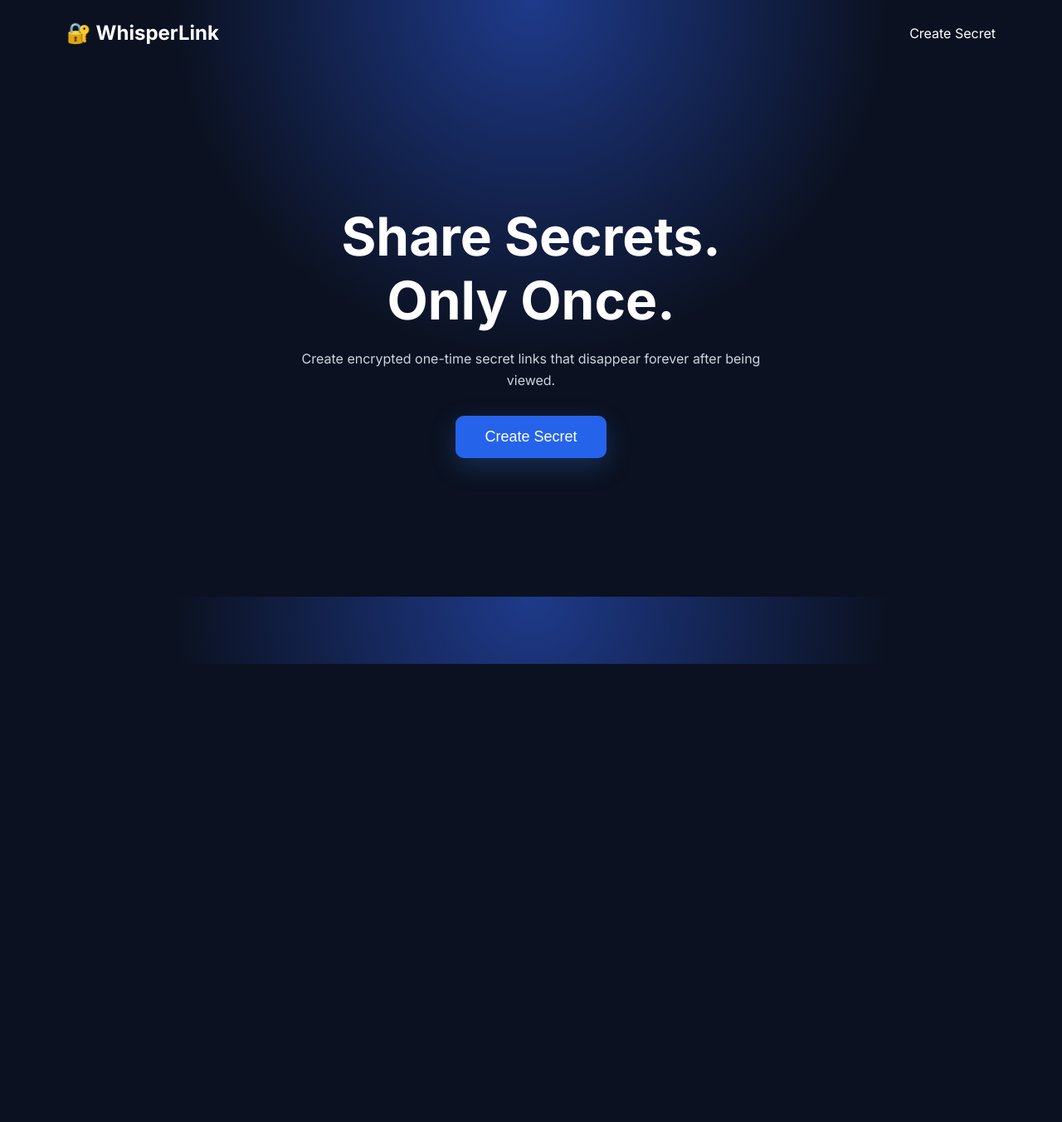
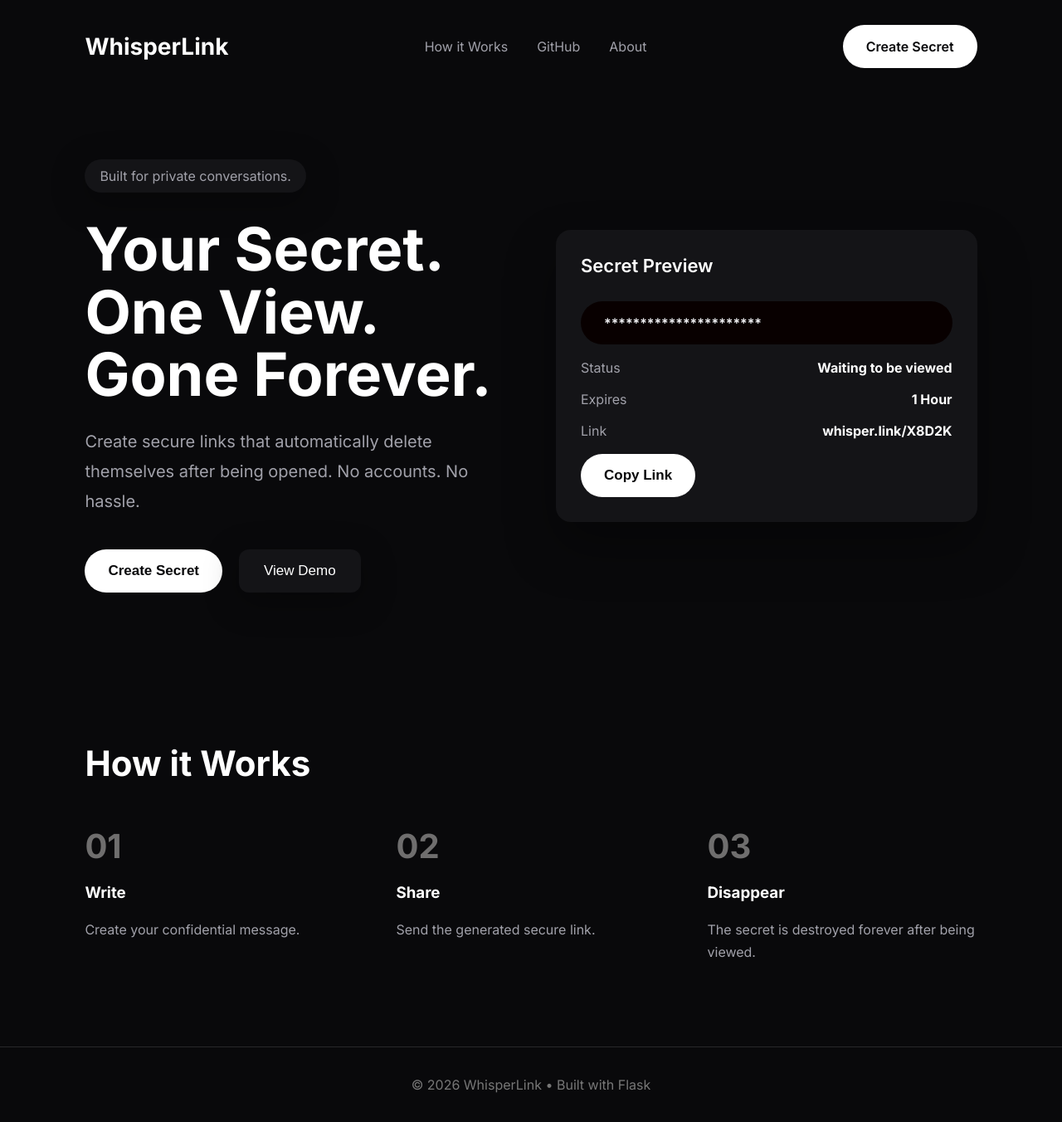
Before and after one commit to AyTee-codes/WhisperLink, a Flask app: page / in a window 1280 px wide. Shown: the whole page at 83% size. Before the commit the page ends 800 px from the top, so only its background shows below. Run offline with Flask 3, Linux system fonts and the light colour scheme.

Commit message:
New changes

```diff
--- a/app.py
+++ b/app.py
@@ -6,5 +6,11 @@ app = Flask(__name__)
 def home():
     return render_template("index.html")
 
+
+@app.route("/create")
+def create():
+    return render_template("create.html")
+
+
 if __name__ == "__main__":
     app.run(debug=True)
--- a/static/style.css
+++ b/static/style.css
@@ -5,73 +5,295 @@
 }
 
 body{
-    font-family: 'Inter', Arial, Helvetica, sans-serif;
-    background:#0f172a;
+
+    font-family:'Inter',sans-serif;
+    background:#09090B;
     color:white;
-    background:
-radial-gradient(circle at top,#1e3a8a 0%,#0b1120 45%);
+
 }
 
-nav{
+a{
+    text-decoration:none;
+}
+
+header{
+
+    padding:30px 8%;
+
+}
+
+.navbar{
+
     display:flex;
     justify-content:space-between;
     align-items:center;
-    padding:25px 80px;
+
 }
 
-nav a{
+.logo{
+
+    font-size:28px;
+    font-weight:700;
+
+}
+
+.nav-links{
+
+    display:flex;
+    gap:35px;
+
+}
+
+.nav-links a{
+
+    color:#A1A1AA;
+    transition:.3s;
+
+}
+
+.nav-links a:hover{
+
     color:white;
-    text-decoration:none;
+
+}
+
+.nav-btn{
+background:#fff;
+    color:#09090B;
+    padding:16px 28px;
+    border-radius:999px;
+    font-weight:600;
+    transition:.3s;
+
+}
+
+.nav-btn:hover{
+
+    transform:translateY(-2px);
+opacity:.92;
+
 }
 
 .hero{
-    height:80vh;
-    display:flex;
-    flex-direction:column;
-    justify-content:center;
+
+    display:grid;
+    grid-template-columns:1fr 1fr;
     align-items:center;
-    text-align:center;
+    padding:80px 8%;
+    gap:60px;
+
+}
+
+.badge{
+
+
+    background: #141417;
+box-shadow:
+0 10px 40px rgba(0,0,0,.35);
+    padding:10px 18px;
+    border-radius:999px;
+    display:inline-block;
+    color:#A1A1AA;
+    margin-bottom:30px;
 
 }
 
 .hero h1{
-    font-size:4rem;
-    margin-bottom:20px;
+
+    font-size:72px;
+    line-height:1.05;
+    margin-bottom:25px;
 
 }
 
 .hero p{
-    color:#cbd5e1;
-    width:600px;
-    max-width:90%;
-    margin-bottom:30px;
-    line-height:1.6;
+
+    font-size:20px;
+    color:#A1A1AA;
+    line-height:1.8;
+    max-width:550px;
+
+}
+
+.buttons{
+
+    display:flex;
+    gap:20px;
+    margin-top:40px;
 
 }
 
 button{
-    padding:15px 35px;
+
     border:none;
-    border-radius:10px;
-    background:#2563eb;
-    color:white;
-    font-size:18px;
     cursor:pointer;
-    box-shadow:0 10px 30px rgba(59,130,246,.25);
-transition:.3s;
+    font-size:17px;
+    border-radius:12px;
+    transition:.3s;
+
+}
+
+.primary{
+
+    background:#fff;
+    color:#09090B;
+    padding:16px 28px;
+    border-radius:999px;
+    font-weight:600;
+
+}
+
+.primary:hover{
+
+transform:translateY(-2px);
+opacity:.92;
+
 }
 
 
-button:hover{
-    background:#1d4ed8;
-    transform:translateY(-3px);
-}
-background{
-    position:fixed;
-    top:0;
-    left:0;
-    width:100%;
-    height:100%;
-    z-index:-1;
+
+.secondary{
+
+    background:transparent;
+    color:white;
+    background: #141417;
+box-shadow:
+0 10px 40px rgba(0,0,0,.35);
+    padding:16px 30px;
 
 }
+
+.preview{
+
+    background: #141417;
+box-shadow:
+0 10px 40px rgba(0,0,0,.35);
+    border-radius:18px;
+    padding:30px;
+
+    box-shadow:0 30px 60px rgba(0,0,0,.35);
+
+}
+
+.preview-header{
+
+    font-size:22px;
+    font-weight:600;
+    margin-bottom:30px;
+
+}
+
+.secret-box{
+
+    background:#080000;
+    color:#f5f5f8;
+    padding:16px 28px;
+    border-radius:999px;
+    font-weight:600;
+
+}
+
+
+.row{
+
+    display:flex;
+    justify-content:space-between;
+    margin:18px 0;
+
+}
+
+.row span{
+
+    color:#A1A1AA;
+
+}
+
+.copy-btn{
+    background:#fff;
+    color:#09090B;
+    padding:16px 28px;
+    border-radius:999px;
+    font-weight:600;
+
+}
+
+
+
+.how{
+
+    padding:100px 8%;
+
+}
+
+.how h2{
+
+    font-size:42px;
+    margin-bottom:50px;
+
+}
+
+.steps{
+
+    display:grid;
+    grid-template-columns:repeat(3,1fr);
+    gap:50px;
+
+}
+
+.step span{
+
+    color:#6f6e6e;
+    font-size:40px;
+    font-weight:700;
+
+}
+
+.step h3{
+
+    margin:20px 0;
+
+}
+
+.step p{
+
+    color:#A1A1AA;
+    line-height:1.7;
+
+}
+
+footer{
+
+    border-top:1px solid #27272A;
+    padding:35px;
+    text-align:center;
+    color:#777;
+
+}
+
+@media(max-width:900px){
+
+.hero{
+
+grid-template-columns:1fr;
+
+}
+
+.hero h1{
+
+font-size:52px;
+
+}
+
+.steps{
+
+grid-template-columns:1fr;
+
+}
+
+.nav-links{
+
+display:none;
+
+}
+
+}
--- /dev/null
+++ b/templates/base.html
@@ -0,0 +1,23 @@
+<!DOCTYPE html>
+<html lang="en">
+<head>
+    <meta charset="UTF-8">
+    <meta name="viewport" content="width=device-width, initial-scale=1.0">
+    <title>{% block title %}WhisperLink{% endblock %}</title>
+
+    <link rel="preconnect" href="https://fonts.googleapis.com">
+    <link rel="preconnect" href="https://fonts.gstatic.com" crossorigin>
+
+    <link href="https://fonts.googleapis.com/css2?family=Inter:wght@300;400;500;600;700;800&display=swap" rel="stylesheet">
+
+    <link rel="stylesheet" href="{{ url_for('static', filename='style.css') }}">
+</head>
+
+<body>
+
+{% block content %}
+
+{% endblock %}
+
+</body>
+</html>
--- a/templates/index.html
+++ b/templates/index.html
@@ -1,34 +1,131 @@
-<!DOCTYPE html>
-<html lang="en">
-<head>
-    <meta charset="UTF-8">
-    <meta name="viewport" content="width=device-width, initial-scale=1.0">
-    <title>WhisperLink</title>
+{% extends "base.html" %}
 
-    <link rel="stylesheet" href="{{ url_for('static', filename='style.css') }}">
-    <link rel="preconnect" href="https://fonts.googleapis.com">
-<link rel="preconnect" href="https://fonts.gstatic.com" crossorigin>
-<link href="https://fonts.googleapis.com/css2?family=Inter:wght@300;400;500;700;800&display=swap" rel="stylesheet">
-</head>
-<body>
+{% block title %}
+Home | WhisperLink
+{% endblock %}
 
-<nav>
-    <h2>🔐 WhisperLink</h2>
+{% block content %}
 
-    <a href="#">Create Secret</a>
-</nav>
+<header>
+
+    <nav class="navbar">
+
+        <div class="logo">
+            WhisperLink
+        </div>
+
+        <div class="nav-links">
+            <a href="#">How it Works</a>
+            <a href="#">GitHub</a>
+            <a href="#">About</a>
+        </div>
+
+        <a href="/create" class="nav-btn">
+            Create Secret
+        </a>
+
+    </nav>
+
+</header>
 
 <section class="hero">
 
-    <h1>Share Secrets.<br>Only Once.</h1>
+    <div class="hero-left">
 
-    <p>
-        Create encrypted one-time secret links that disappear forever
-        after being viewed.
-    </p>
+        <span class="badge">
+            Built for private conversations.
+        </span>
 
-    <button>Create Secret</button>
+        <h1>
+            Your Secret.<br>
+            One View.<br>
+            Gone Forever.
+        </h1>
+
+        <p>
+            Create secure links that automatically delete themselves
+            after being opened. No accounts. No hassle.
+        </p>
+
+        <div class="buttons">
+            <button class="primary" onclick="window.location.href='/create'">
+                Create Secret
+            </button>
+
+            <button class="secondary">
+                View Demo
+            </button>
+        </div>
+
+    </div>
+
+    <div class="hero-right">
+
+        <div class="preview">
+
+            <div class="preview-header">
+                Secret Preview
+            </div>
+
+            <div class="secret-box">
+                **********************
+            </div>
+
+            <div class="row">
+                <span>Status</span>
+                <strong>Waiting to be viewed</strong>
+            </div>
+
+            <div class="row">
+                <span>Expires</span>
+                <strong>1 Hour</strong>
+            </div>
+
+            <div class="row">
+                <span>Link</span>
+                <strong>whisper.link/X8D2K</strong>
+            </div>
+
+            <button class="copy-btn">
+                Copy Link
+            </button>
+
+        </div>
+
+    </div>
 
 </section>
-</body>
-</html>
+
+<section class="how">
+
+    <h2>How it Works</h2>
+
+    <div class="steps">
+
+        <div class="step">
+            <span>01</span>
+            <h3>Write</h3>
+            <p>Create your confidential message.</p>
+        </div>
+
+        <div class="step">
+            <span>02</span>
+            <h3>Share</h3>
+            <p>Send the generated secure link.</p>
+        </div>
+
+        <div class="step">
+            <span>03</span>
+            <h3>Disappear</h3>
+            <p>The secret is destroyed forever after being viewed.</p>
+        </div>
+
+    </div>
+
+</section>
+
+<footer>
+    © 2026 WhisperLink • Built with Flask
+</footer>
+
+{% endblock %}
```
Also changed, not shown: templates/create.html (added, +19 -0 lines).
